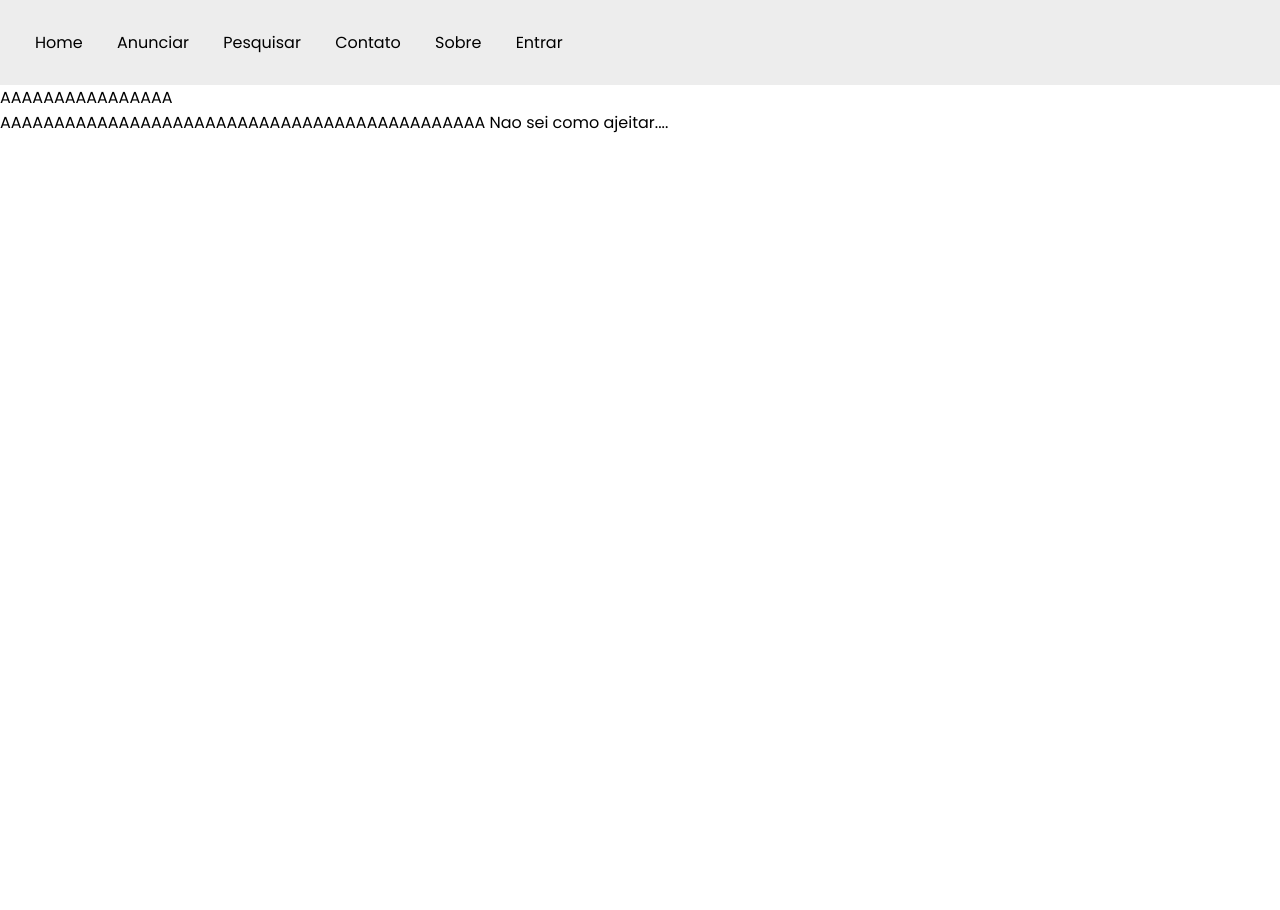
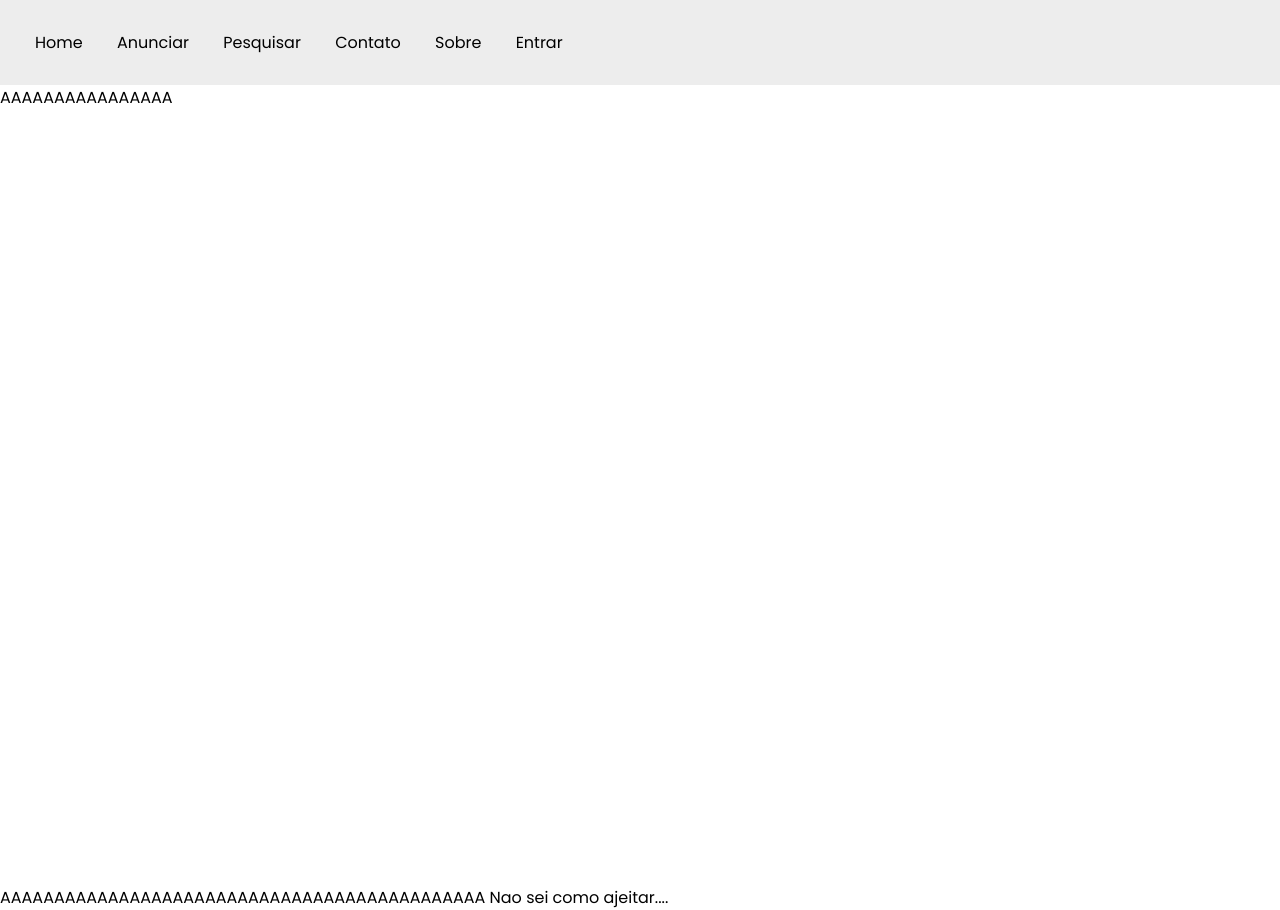
Before and after one commit to nicocavalcanti/Mercado_Virtual, a PHP site: page / in a window 1280 px wide. Before the commit the page ends 133 px from the top, so only its background shows below. Run offline with PHP 8.4, Linux system fonts and the light colour scheme.

Commit message:
ajeitado

```diff
--- a/CSS/stylePrincipal.css
+++ b/CSS/stylePrincipal.css
@@ -5,6 +5,9 @@
     padding: 0;
     box-sizing: border-box;
     font-family: "Poppins", sans-serif;
+}
+body{
+    display: flex;
 }
 
 .menu ul {
@@ -32,10 +35,13 @@
     color: #6D6D6D;
 }
 .tudo{
-	min-height: 100%;
+    width: 100vw;
 	position: relative;
+}.meio{
+    position: relative;
+    height: 100vh;
 }
 .rodape{
 	position: relative;
-	bottom: 0;
+
 }
```
